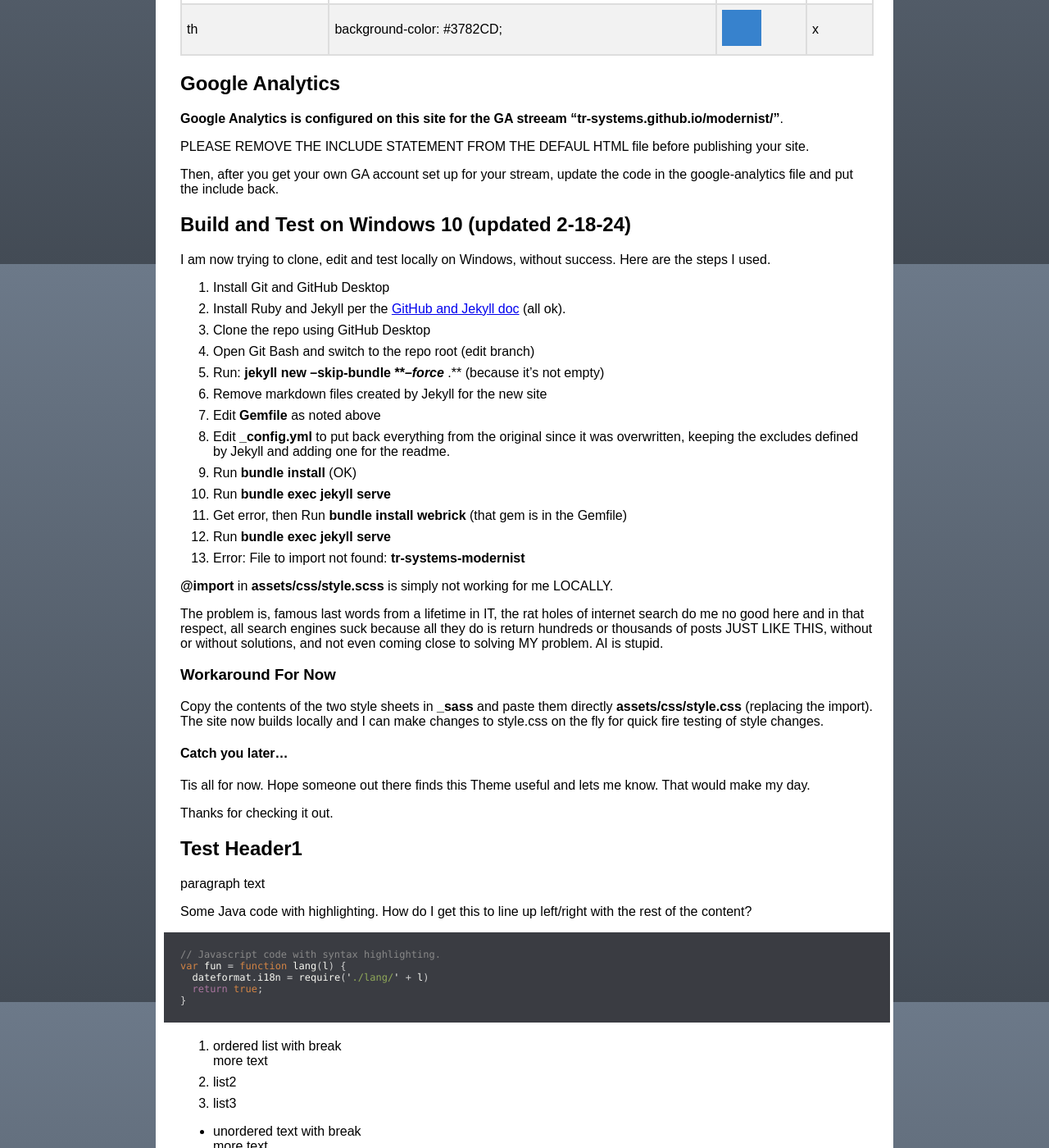
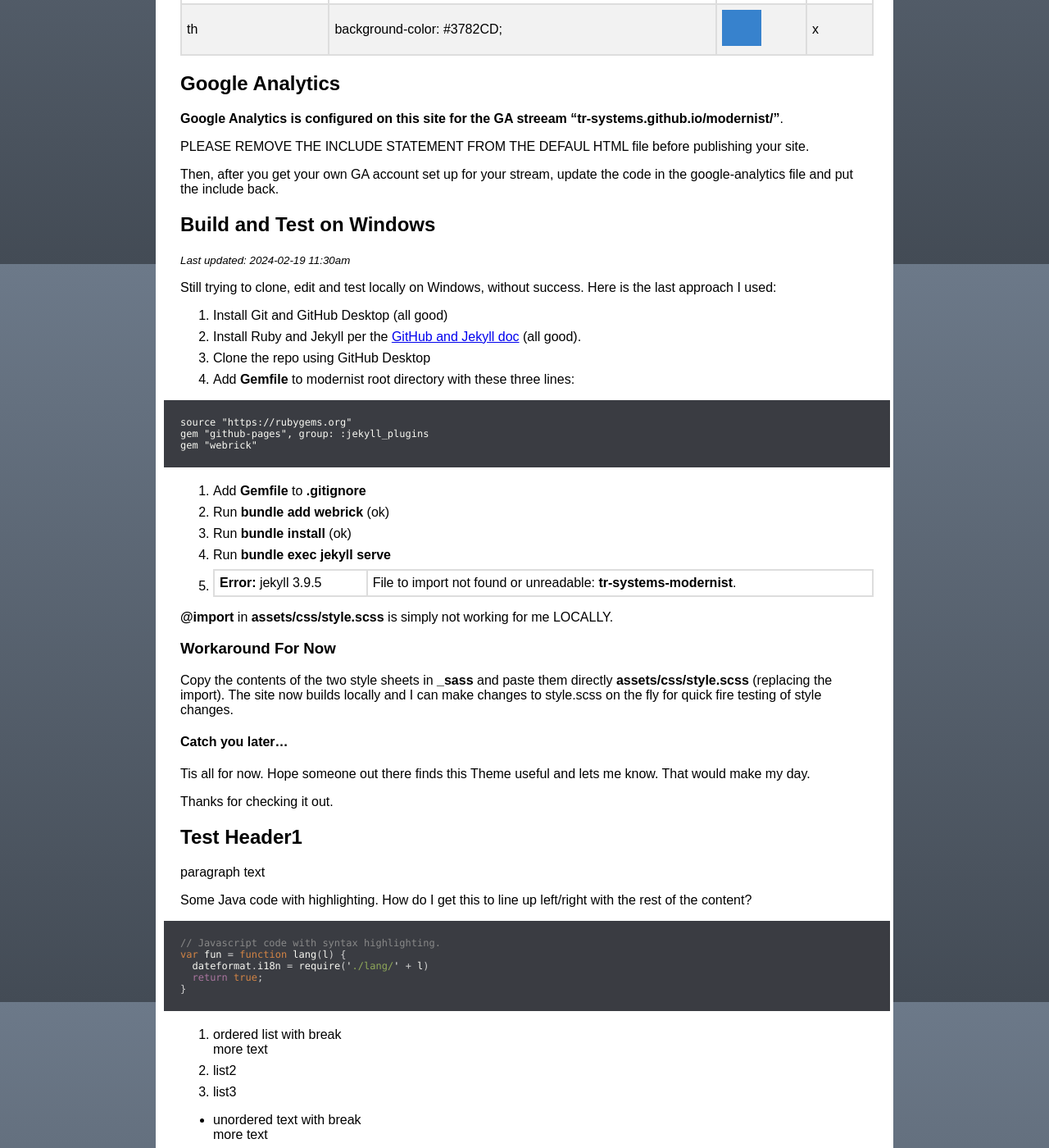
Before and after one commit to TR-Systems/modernist, a Jekyll site: the page built from index.md, in a window 1280 px wide and 1400 px high, scrolled down 2378 px. Shown: the whole window at 82% size. Built offline with Jekyll 4.4.1, drawn with Linux system fonts in a browser that asks for light colours; our own code applies the rules of GitHub Pages for plain Markdown files.

Commit message:
Update index.md

```diff
--- a/index.md
+++ b/index.md
@@ -70,29 +70,28 @@ PLEASE REMOVE THE INCLUDE STATEMENT FROM THE DEFAUL HTML file before publishing
 
 Then, after you get your own GA account set up for your stream, update the code in the google-analytics file and put the include back.
 
-## Build and Test on Windows 10 (updated 2-18-24)
-I am now trying to clone, edit and test locally on Windows, without success. Here are the steps I used.
+## Build and Test on Windows
+<small><em>Last updated: 2024-02-19 11:30am</em></small>
 
-1. Install Git and GitHub Desktop
-2. Install Ruby and Jekyll per the [GitHub and Jekyll doc](https://docs.github.com/en/pages/setting-up-a-github-pages-site-with-jekyll/testing-your-github-pages-site-locally-with-jekyll){:target="_blank"} (all ok).
+Still trying to clone, edit and test locally on Windows, without success. Here is the last approach I used:
+
+1. Install Git and GitHub Desktop (all good)
+2. Install Ruby and Jekyll per the [GitHub and Jekyll doc](https://docs.github.com/en/pages/setting-up-a-github-pages-site-with-jekyll/testing-your-github-pages-site-locally-with-jekyll){:target="_blank"} (all good).
 3. Clone the repo using GitHub Desktop
-4. Open Git Bash and switch to the repo root (edit branch)
-5. Run: **jekyll new --skip-bundle ***--force*** .** (because it's not empty)
-6. Remove markdown files created by Jekyll for the new site
-7. Edit **Gemfile** as noted above
-8. Edit **_config.yml** to put back everything from the original since it was overwritten, keeping the excludes defined by Jekyll and adding one for the readme.
-9. Run **bundle install** (OK)
-10. Run **bundle exec jekyll serve**
-11. Get error, then Run **bundle install webrick** (that gem is in the Gemfile)
-12. Run **bundle exec jekyll serve**
-13. Error: File to import not found: **tr-systems-modernist**
+4. Add **Gemfile** to modernist root directory with these three lines:
+<pre>source "https://rubygems.org"
+gem "github-pages", group: :jekyll_plugins
+gem "webrick"</pre>
+5. Add **Gemfile** to **.gitignore**
+6. Run **bundle add webrick** (ok)
+7. Run **bundle install** (ok)
+8. Run **bundle exec jekyll serve**
+9. **Error:** jekyll 3.9.5 | File to import not found or unreadable: **tr-systems-modernist**.
 
 **@import** in **assets/css/style.scss** is simply not working for me LOCALLY.
 
-The problem is, famous last words from a lifetime in IT, the rat holes of internet search do me no good here and in that respect, all search engines suck because all they do is return hundreds or thousands of posts JUST LIKE THIS, without or without solutions, and not even coming close to solving MY problem. AI is stupid.
-
 ### Workaround For Now
-Copy the contents of the two style sheets in **_sass** and paste them directly **assets/css/style.css** (replacing the import). The site now builds locally and I can make changes to style.css on the fly for quick fire testing of style changes.
+Copy the contents of the two style sheets in **_sass** and paste them directly **assets/css/style.scss** (replacing the import). The site now builds locally and I can make changes to style.scss on the fly for quick fire testing of style changes.
 
 #### Catch you later...
 Tis all for now. Hope someone out there finds this Theme useful and lets me know. That would make my day.
```
